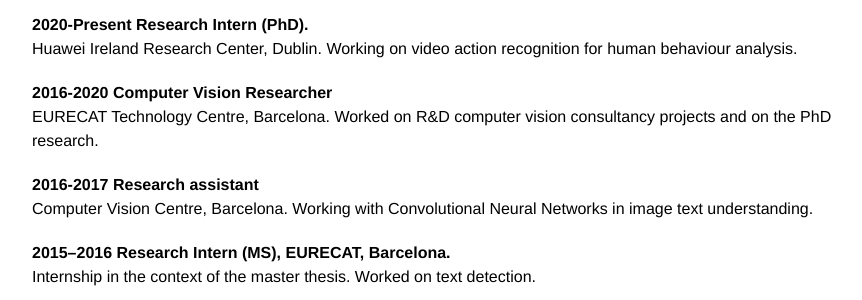
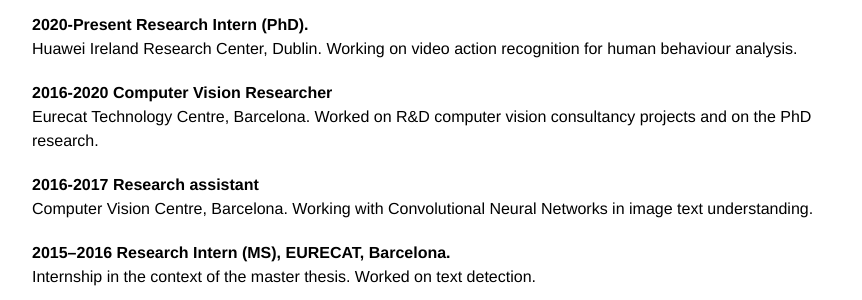
Before and after one commit to gombru/gombru.github.io, a Jekyll site: the page built from about.md, in a window 1280 px wide and 900 px high, scrolled down 1361 px. Shown: the part 152-452 px from the top of the window, without its empty margins (208-1070 px from the left). Built offline with Jekyll 4.4.1, drawn with Linux system fonts in a browser that asks for light colours; comment, search, counter and statistics services are not loaded.

Commit message:
big update

```diff
--- a/about.md
+++ b/about.md
@@ -39,15 +39,15 @@
 <em><strong>Places you can find me besides in the mountains:</strong></em>
 	<br>
 	<a href="mailto:{{ site.email }}">{{ site.email }}</a>
-	&nbsp;&nbsp;&nbsp;
+	&nbsp;&nbsp;&nbsp;&nbsp;&nbsp;&nbsp;
 	<a style="font-weight:bold" href="https://github.com/gombru"> Github</a>
 	<br>
 	<a style="font-weight:bold" href="https://www.linkedin.com/in/raulgomezbruballa"> Linkedin</a>
-	&nbsp;&nbsp;&nbsp;
+	&nbsp;&nbsp;&nbsp;&nbsp;&nbsp;&nbsp;
 	<a style="font-weight:bold" href="https://twitter.com/gombru"> Twitter</a>
 	<br>
 	<a style="font-weight:bold" href="https://www.youtube.com/channel/UC3vvewvchL5Si3bix1Kis6A?view_as=subscriber"> YouTube</a>
-	&nbsp;&nbsp;&nbsp;
+	&nbsp;&nbsp;&nbsp;&nbsp;&nbsp;&nbsp;
 	<a style="font-weight:bold" href="https://www.instagram.com/raulgombru/"> Instragram</a>
 </p>
 
@@ -85,7 +85,7 @@
 
 
 **2016-2020 Computer Vision Researcher**
-EURECAT Technology Centre, Barcelona. Worked on R&D computer vision consultancy projects and on the PhD research.
+Eurecat Technology Centre, Barcelona. Worked on R&D computer vision consultancy projects and on the PhD research.
 
 
 **2016-2017 Research assistant**
```
